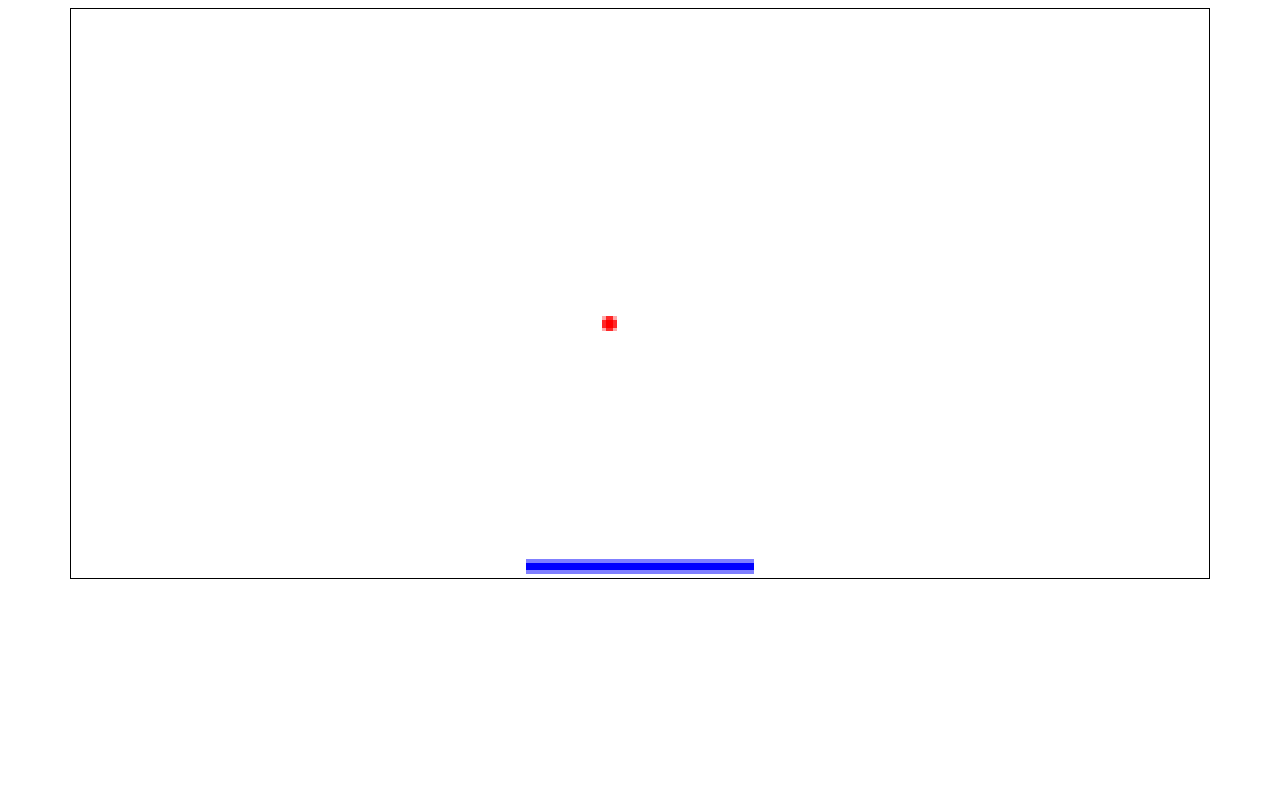
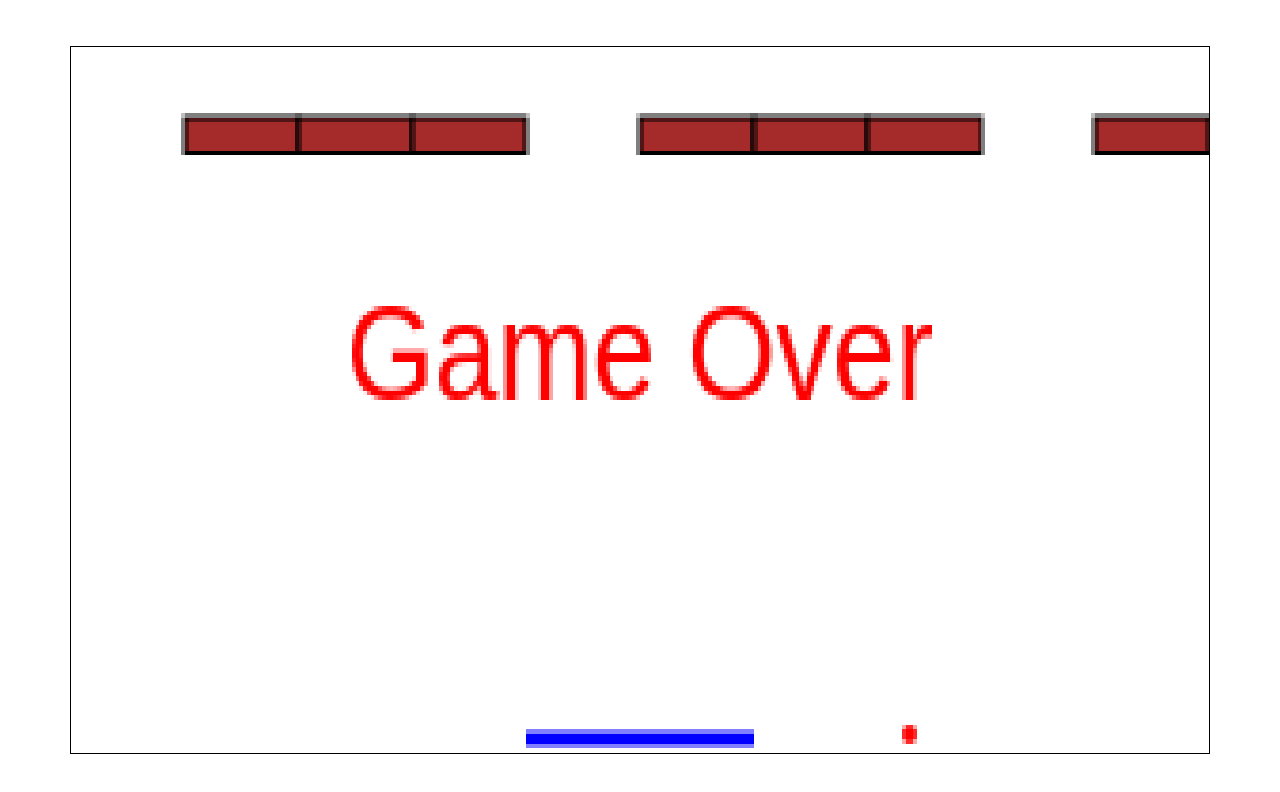
Before and after one commit to adhi30/BrickBlaster, a plain HTML site: page index.html in a window 1280 px wide. Drawn offline with Linux system fonts and the light colour scheme.

Commit message:
Level 1 works

```diff
--- a/index.html
+++ b/index.html
@@ -1,4 +1,3 @@
-<!DOCTYPE html>
 <html>
 <head>
 <title>Brick Breaker</title>
--- a/scripts/ball.js
+++ b/scripts/ball.js
@@ -1,13 +1,20 @@
+import hasCollisionOccured from './collision.js';
 export default class Ball {
-  constructor(gameWidth, gameHeight) {
-    this.gameWidth = gameWidth;
-    this.gameHeight = gameHeight;
+  constructor(gameObj) {
+    this.gameObj = gameObj;
+    this.gameWidth = gameObj.gameWidth;
+    this.gameHeight = gameObj.gameHeight;
     this.radius = 2;
-    this.bottomPadding = gameHeight*0.01;
-    this.width = gameWidth * 0.2;
+    this.bottomPadding = this.gameHeight*0.01;
+    this.height = this.radius * 2;
+    this.width = this.radius * 2;
+    this.init();
+  }
+
+  init() {
     this.speed = {x: 1, y: 1};
-    this.position = {x: gameWidth/2,
-                     y: gameHeight/2};
+    this.position = {x: this.gameWidth/2,
+                     y: this.gameHeight/2};
   }
 
   draw(ctx) {
@@ -15,9 +22,11 @@ export default class Ball {
     ctx.beginPath();
     ctx.arc(this.position.x, this.position.y, this.radius, 0, 2*Math.PI, false);
     ctx.fill();
+    //console.log(this.position.x, this.position.y);
   }
 
   update() {
+      // collision with walls
       let newX = this.position.x + this.speed.x;
       let newY = this.position.y + this.speed.y;
       if(newX <= 0 || (newX + (this.radius*2)) >= this.gameWidth)
@@ -34,5 +43,21 @@ export default class Ball {
 
       this.position.x = newX;
       this.position.y = newY;
+
+      // collision with paddle. Can happen only with top of paddle. So, just reverse y speed.
+      if(hasCollisionOccured(this, this.gameObj.paddle)) {
+          this.speed.y = this.speed.y * -1;
+          this.position.y = this.gameObj.paddle.position.y - this.height;
+      }
+
+      // collision with bricks
+      for (let brick of this.gameObj.brickObjects) {
+          if(brick.broken === false && hasCollisionOccured(this, brick)) {
+              this.speed.y = this.speed.y * -1;
+              brick.broken = true;
+          }
+      }
+      if(this.position.y > this.gameObj.paddle.position.y)
+          this.gameObj.gameOver = true;
   }
 }
--- /dev/null
+++ b/scripts/brick.js
@@ -0,0 +1,23 @@
+
+export default class Brick {
+  constructor(x,y,gameWidth,gameHeight) {
+    this.height = gameHeight*0.05;
+    this.width = gameWidth * 0.1;
+    this.position = {x: x,
+                     y: y};
+    this.broken = false;
+  }
+
+  draw(ctx) {
+    if(this.broken === true)
+        return;
+
+    ctx.fillStyle = "brown";
+    ctx.fillRect(this.position.x, this.position.y, this.width, this.height);
+    ctx.fillStyle = "black";
+    ctx.strokeRect(this.position.x, this.position.y, this.width, this.height);
+  }
+
+  update() {
+  }
+}
--- /dev/null
+++ b/scripts/collision.js
@@ -0,0 +1,35 @@
+export default function hasCollisionOccured(ball, gameObj) {
+
+    let ballTopLeft = {x: ball.position.x, y: ball.position.y};
+    let ballTopRight = {x: ball.position.x + ball.width, y: ball.position.y};
+    let ballBottomLeft = {x: ball.position.x, y: ball.position.y + ball.height};
+    let ballBottomRight = {x: ball.position.x + ball.width, y: ball.position.y + ball.height};
+
+    let gameObjTopLeft = {x: gameObj.position.x, y: gameObj.position.y};
+    let gameObjTopRight = {x: gameObj.position.x + gameObj.width, y: gameObj.position.y};
+    let gameObjBottomLeft = {x: gameObj.position.x, y: gameObj.position.y + gameObj.height};
+    let gameObjBottomRight = {x: gameObj.position.x + gameObj.width, y: gameObj.position.y + gameObj.height};
+
+    let hasCollision = false;
+    // colliding from bottom side of obstacle
+    if(ballTopLeft.y > gameObjTopLeft.y && ballTopLeft.y < gameObjBottomLeft.y) {
+        // colliding from left of obstacle
+        if(ballTopRight.x > gameObjTopLeft.x && ballTopRight.x < gameObjTopRight.x)
+            hasCollision = true;
+        // colliding from right of obstacle
+        if(ballTopLeft.x < gameObjTopRight.x && ballTopLeft.x > gameObjTopLeft.x)
+            hasCollision = true;
+    }
+
+    // colliding from top side of obstacle
+    if(ballBottomLeft.y > gameObjTopLeft.y && ballBottomLeft.y < gameObjBottomLeft.y) {
+        // colliding from left of obstacle
+        if(ballBottomRight.x > gameObjTopLeft.x && ballBottomRight.x < gameObjTopRight.x)
+            hasCollision = true;
+        // colliding from right of obstacle
+        if(ballBottomLeft.x < gameObjTopRight.x && ballBottomLeft.x > gameObjTopLeft.x)
+            hasCollision = true;
+    }
+
+    return hasCollision;
+}
--- a/scripts/game.js
+++ b/scripts/game.js
@@ -1,27 +1,112 @@
 import Paddle from './paddle.js';
 import Ball from './ball.js';
-let canvas = document.getElementById('gameCanvas');
-let context = canvas.getContext('2d');
+import Brick from './brick.js';
 
-let gameWidth = canvas .width;
-let gameHeight = canvas.height;
+let gameObj = undefined;
+function gameLoop(timeStamp) {
+    if(gameObj.gameOver) {
+        if(gameObj.gameWon)
+            gameObj.drawGameWon();
+        else
+            gameObj.drawGameOver();
+        return;
+    }
 
-context.fillRect(10,10,100,100);
+    gameObj.update();
+    gameObj.draw();
 
-let paddle = new Paddle(gameWidth, gameHeight);
-let ball = new Ball(gameWidth, gameHeight);
-paddle.draw(context);
-
-
-function gameLoop(timeStamp) {
-  context.clearRect(0,0,gameWidth,gameHeight);
-  paddle.update();
-  ball.update();
-
-  paddle.draw(context);
-  ball.draw(context);
-
-  requestAnimationFrame(gameLoop);
+    requestAnimationFrame(gameLoop);
 }
 
-requestAnimationFrame(gameLoop);
+let levels = {1: [0,1,1,1,0,1,1,1,0,1]};
+class Game {
+    constructor() {
+        this.canvas = document.getElementById('gameCanvas');
+        this.context = this.canvas.getContext('2d');
+        this.gameWidth = this.canvas .width;
+        this.gameHeight = this.canvas.height;
+        this.paddle = new Paddle(this.gameWidth, this.gameHeight);
+        this.ball = new Ball(this);
+        this.gameOver = false;
+        this.gameLevel = 1;
+        this.brickObjects = [];
+        this.initializeLevel();
+        document.addEventListener("keydown", event => {
+            console.log(event.keyCode);
+            switch(event.keyCode) {
+                case 37:
+                case 39:
+                    this.paddle.handleKeyDown(event);
+                    break;
+                case 32:
+                    this.restartLevel();
+            }
+        });
+
+        document.addEventListener("keyup", event => {
+            this.paddle.handleKeyUp(event);
+        });
+    }
+
+    initializeLevel() {
+        let brickArr = levels[this.gameLevel];
+        for (let i=0; i<brickArr.length; i++) {
+            if(brickArr[i] === 1)
+                this.brickObjects.push(new Brick(i*this.gameWidth*0.1,15,this.gameWidth,this.gameHeight));
+        }
+    }
+
+    restartLevel() {
+        this.paddle.init();
+        this.ball.init();
+        this.gameOver = false;
+        this.gameWon = false;
+        this.brickObjects = [];
+        this.initializeLevel();
+        requestAnimationFrame(gameLoop);
+    }
+
+    draw() {
+
+        this.context.clearRect(0,0,this.gameWidth,this.gameHeight);
+        this.paddle.draw(this.context);
+        this.ball.draw(this.context);
+
+        let allBricksBroken = true;
+        for(let brick of this.brickObjects) {
+            brick.draw(this.context);
+            allBricksBroken = allBricksBroken && brick.broken;
+        }
+
+        if(allBricksBroken) {
+            this.gameOver = true;
+            this.gameWon = true;
+        }
+
+    }
+
+    update() {
+        this.paddle.update();
+        this.ball.update();
+        for(let brick of this.brickObjects)
+            brick.update();
+    }
+
+    drawGameOver() {
+        this.context.font = "30px Arial";
+        this.context.fillStyle = "red";
+        this.context.textAlign = "center";
+        this.context.fillText("Game Over", this.gameWidth/2, this.gameHeight/2);
+    }
+
+    drawGameWon() {
+        this.context.font = "30px Arial";
+        this.context.fillStyle = "red";
+        this.context.textAlign = "center";
+        this.context.fillText("You Won", this.gameWidth/2, this.gameHeight/2);
+    }
+
+}
+
+gameObj = new Game();
+gameObj.restartLevel();
--- a/scripts/paddle.js
+++ b/scripts/paddle.js
@@ -1,15 +1,21 @@
 export default class Paddle {
   constructor(gameWidth, gameHeight) {
     this.gameWidth = gameWidth;
+    this.gameHeight = gameHeight;
     this.height = gameHeight*0.02;
     this.bottomPadding = gameHeight*0.01;
     this.width = gameWidth * 0.2;
+    this.maxSpeed = 5;
+    this.init();
+  }
+
+  init() {
     this.speed = 0;
-    this.maxSpeed = 5;
-    this.position = {x: (gameWidth/2) - (this.width/2),
-                     y: gameHeight - this.height - this.bottomPadding}
-    console.log(gameWidth, gameHeight, this.width, this.height);
-    document.addEventListener("keydown", event => {
+    this.position = {x: (this.gameWidth/2) - (this.width/2),
+                     y: this.gameHeight - this.height - this.bottomPadding}
+  }
+
+  handleKeyDown(event) {
         switch(event.keyCode) {
             case 37:
                 this.speed = -this.maxSpeed;
@@ -18,11 +24,10 @@ export default class Paddle {
                 this.speed = this.maxSpeed;
                 break;
          }
-    });
+  }
 
-    document.addEventListener("keyup", event => {
-        this.speed = 0;
-    });
+  handleKeyUp(event) {
+    this.speed = 0;
   }
 
   draw(ctx) {
```
